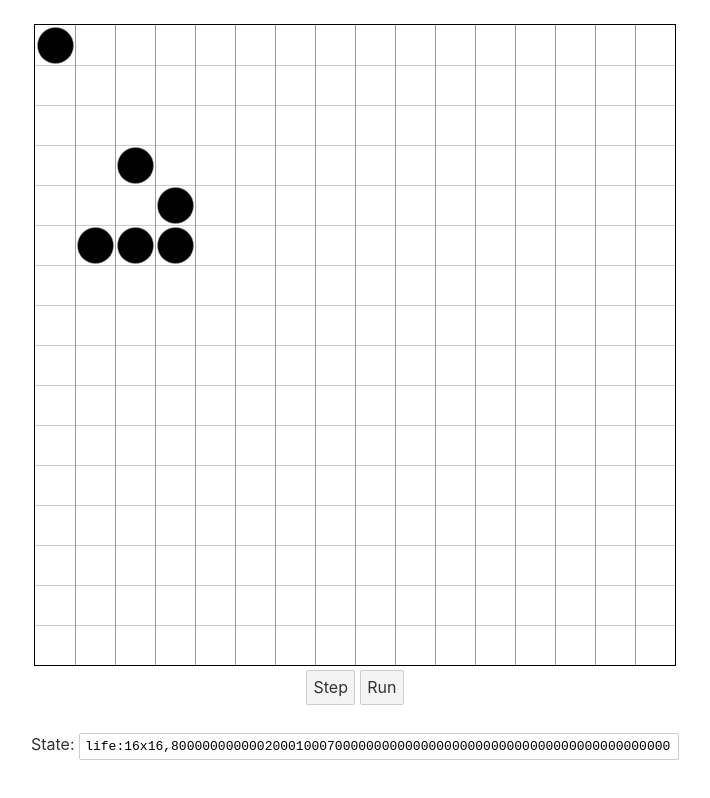
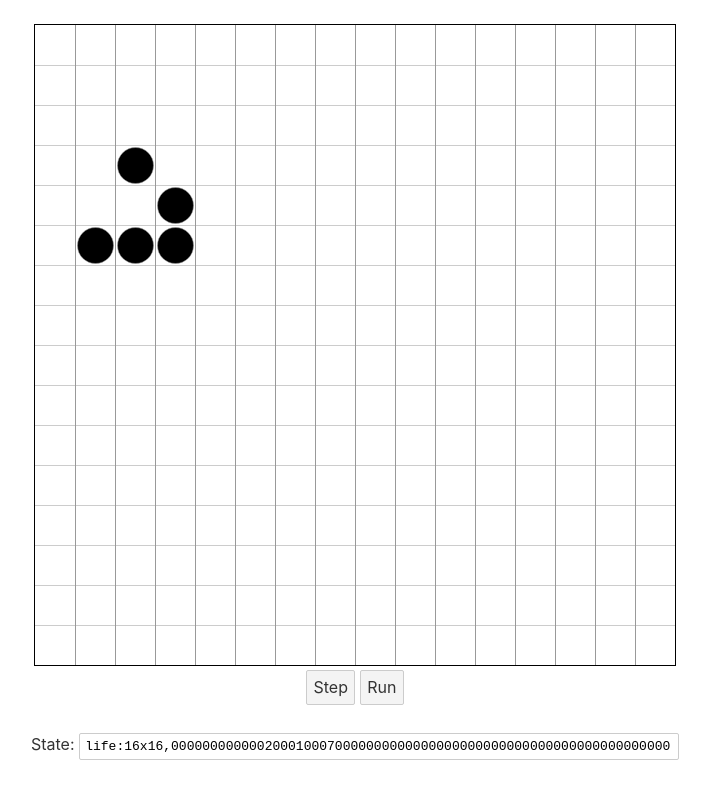
Before and after one commit to joe-trellick/life-svelte, a Svelte app: page / in a window 1280 px wide. Shown: the whole page, without its empty margins (285-995 px from the left). Built offline with nearby package versions, Linux system fonts and the light colour scheme.

Commit message:
Cleanup: misc

```diff
--- a/src/App.svelte
+++ b/src/App.svelte
@@ -8,9 +8,7 @@
 	let boardStateString = "";
 
 	onMount(() => {
-		lifeBoard.grid[0][0] = true;
-		lifeBoard.grid[0][5] = false;
-
+		// Set some initial board contents
 		// here comes the GLIDER
 		lifeBoard.grid[2][3] = true;
 		lifeBoard.grid[3][4] = true;
--- a/src/components/index.js
+++ /dev/null
@@ -1 +0,0 @@
-// export { default as default } from './LifeBoard.svelte';
--- a/src/main.js
+++ b/src/main.js
@@ -2,12 +2,6 @@ import App from './App.svelte';
 
 const app = new App({
 	target: document.body,
-	props: {
-		name: 'world'
-	}
 });
 
 export default app;
-
-
-var bigs = document.body.canvas
```
